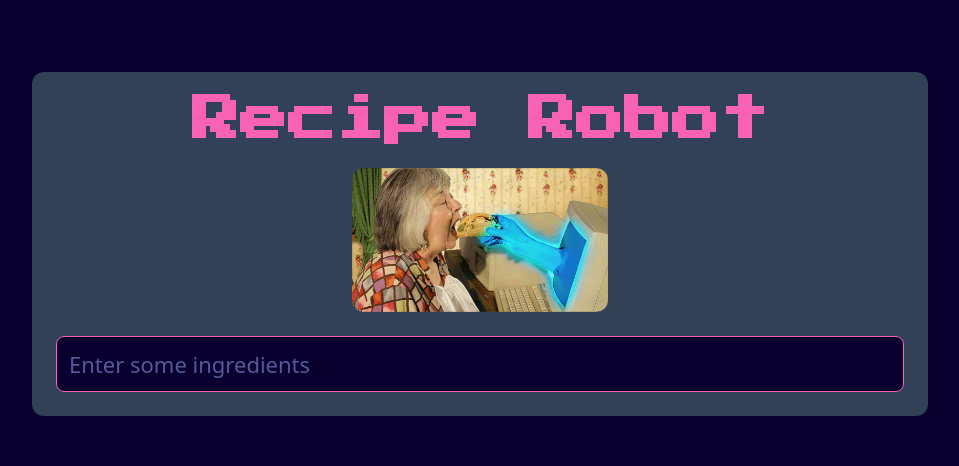
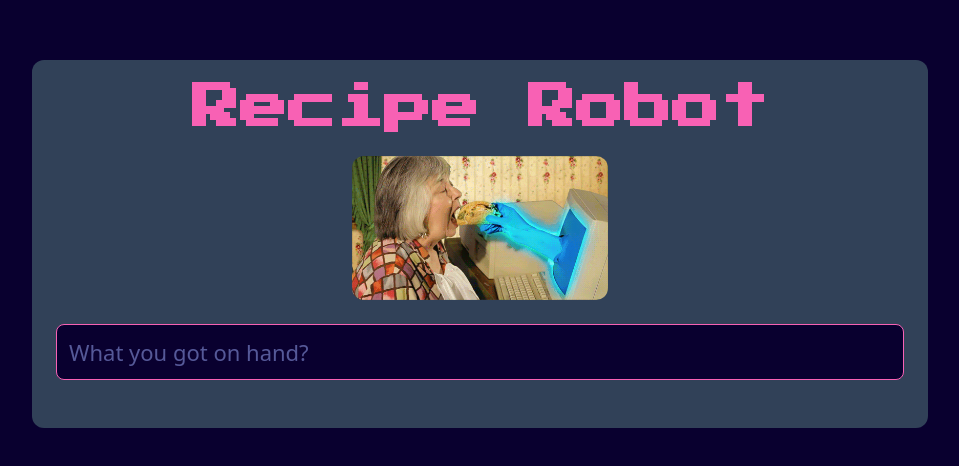
Before and after one commit to adamtlord/recipe, a React (Vite) app in the folder frontend/recipe-robot/: page / in a window 1280 px wide. Shown: the part 156-622 px from the top of the page, without its empty margins (160-1119 px from the left). Built offline with nearby package versions, Linux system fonts and the light colour scheme.

Commit message:
super manual food input

```diff
--- a/frontend/recipe-robot/src/App.tsx
+++ b/frontend/recipe-robot/src/App.tsx
@@ -1,16 +1,37 @@
+import { useState } from "react";
 import robotImg from "./assets/img/lunchtime.gif";
-
 function App() {
+  const [ingredients, setIngredients] = useState<string[]>([]);
+  const onAddIngredient = (ingredient: string) => {
+    setIngredients([...ingredients, ingredient]);
+  };
+  function badgeVariant(i: number) {
+    const variants = ['primary', 'secondary', 'accent', 'neutral', 'info', 'success', 'warning', 'error'];
+    return variants[i % variants.length];
+  }
   return (
     <div className="min-h-screen hero">
-      <div className="text-center min-w-4xl bg-slate-700 p-6 rounded-xl">
-        <h1 className="mb-6 text-5xl font-bold text-primary font-pressstart">Recipe Robot</h1>
+      <div className="text-center min-w-4xl bg-slate-700 p-6 rounded-xl space-y-6">
+        <h1 className=" text-5xl font-bold text-primary font-pressstart">
+          Recipe Robot
+        </h1>
         <img src={robotImg} className="block mx-auto rounded-xl max-w-64" />
-        <div className="pt-6 space-x-4">
+        <div className="space-x-4">
           <input
-            className="w-full input input-xl input-primary"
-            placeholder="Enter some ingredients"
+            className="input input-primary w-full input-xl"
+              placeholder="What you got on hand?"
+              onKeyDown={(e) => {
+                if (e.key === "Enter") {
+                  onAddIngredient(e.currentTarget.value);
+                  e.currentTarget.value = "";
+                }
+              }}
           />
+        </div>
+        <div className="flex flex-wrap gap-2 justify-center">
+          {ingredients.map((ingredient, i) => (
+            <div key={ingredient} className={`badge badge-${badgeVariant(i)}`}>{ingredient}</div>
+          ))}
         </div>
       </div>
     </div>
```
